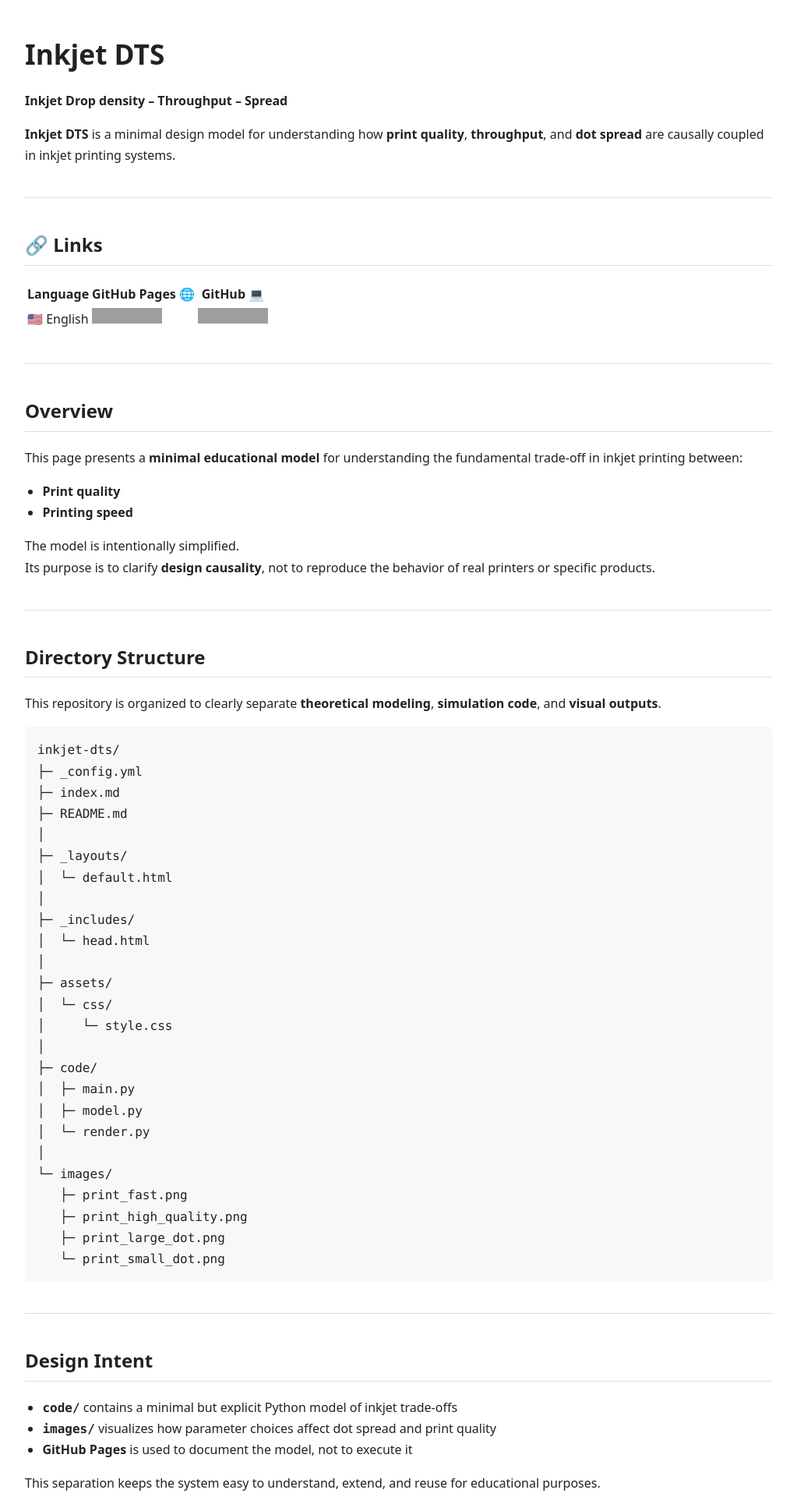
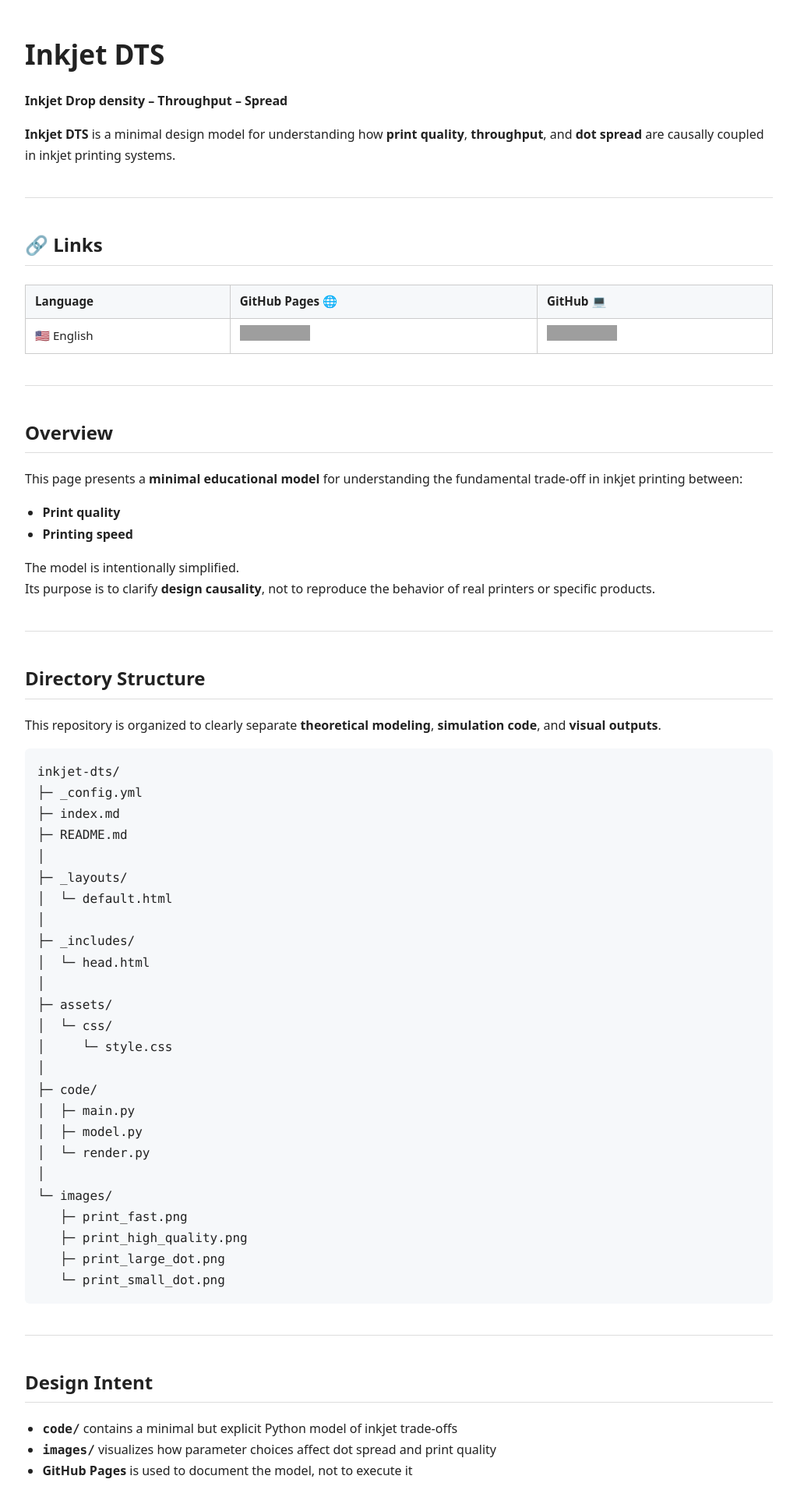
Before and after one commit to Samizo-AITL/inkjet-dts, a Jekyll site: the page built from index.md, in a window 1280 px wide. Shown: the top 1920 px of the page at 78% size, without its empty margins (128-1151 px from the left). Built offline with Jekyll 4.4.1, drawn with Linux system fonts in a browser that asks for light colours; grey boxes are pictures that could not be loaded.

Commit message:
Update style.css

```diff
--- a/assets/css/style.css
+++ b/assets/css/style.css
@@ -64,3 +64,26 @@ hr {
   border: none;
   border-top: 1px solid #ddd;
 }
+
+/* Tables */
+table {
+  border-collapse: collapse;
+  margin: 1.5rem 0;
+  width: 100%;
+  font-size: 0.95rem;
+}
+
+th, td {
+  border: 1px solid #ccc;
+  padding: 0.5rem 0.75rem;
+  text-align: left;
+}
+
+th {
+  background: #f6f8fa;
+  font-weight: 600;
+}
+
+tr:nth-child(even) td {
+  background: #fafafa;
+}
```
